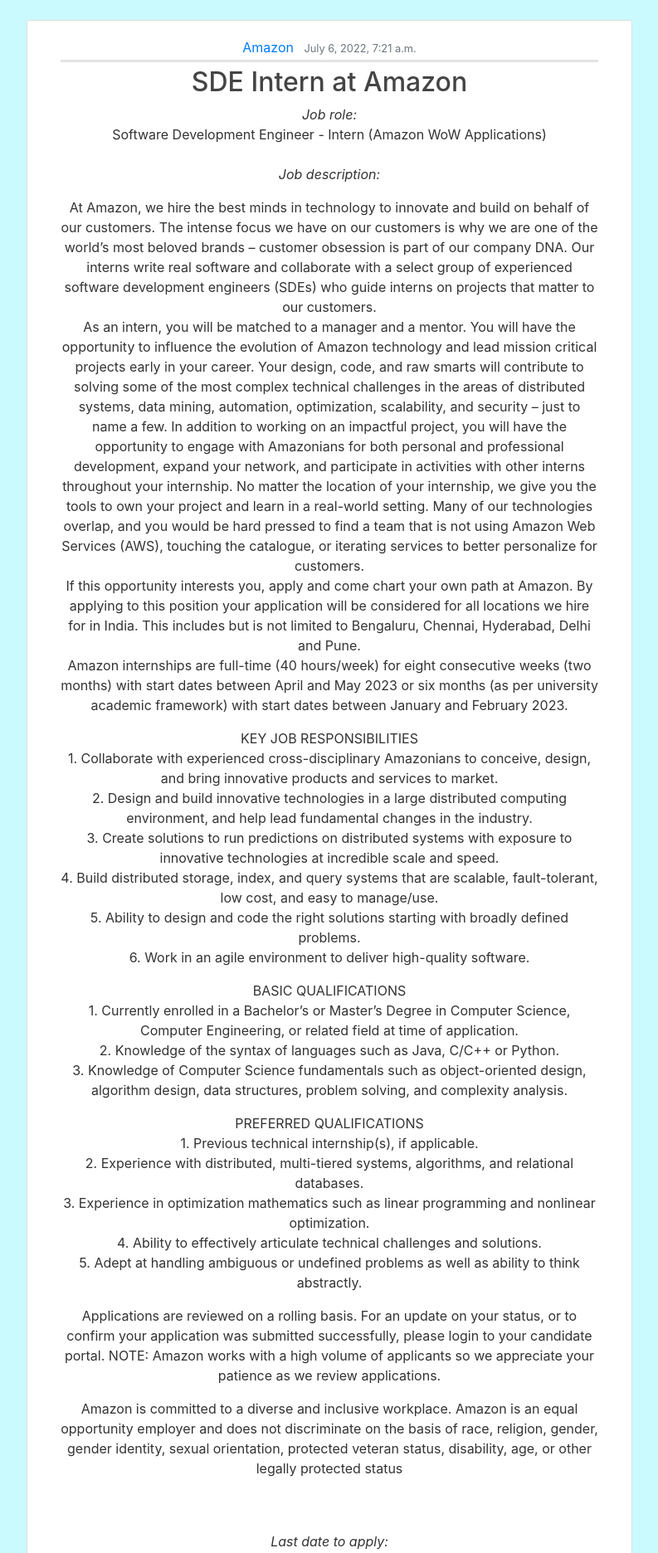
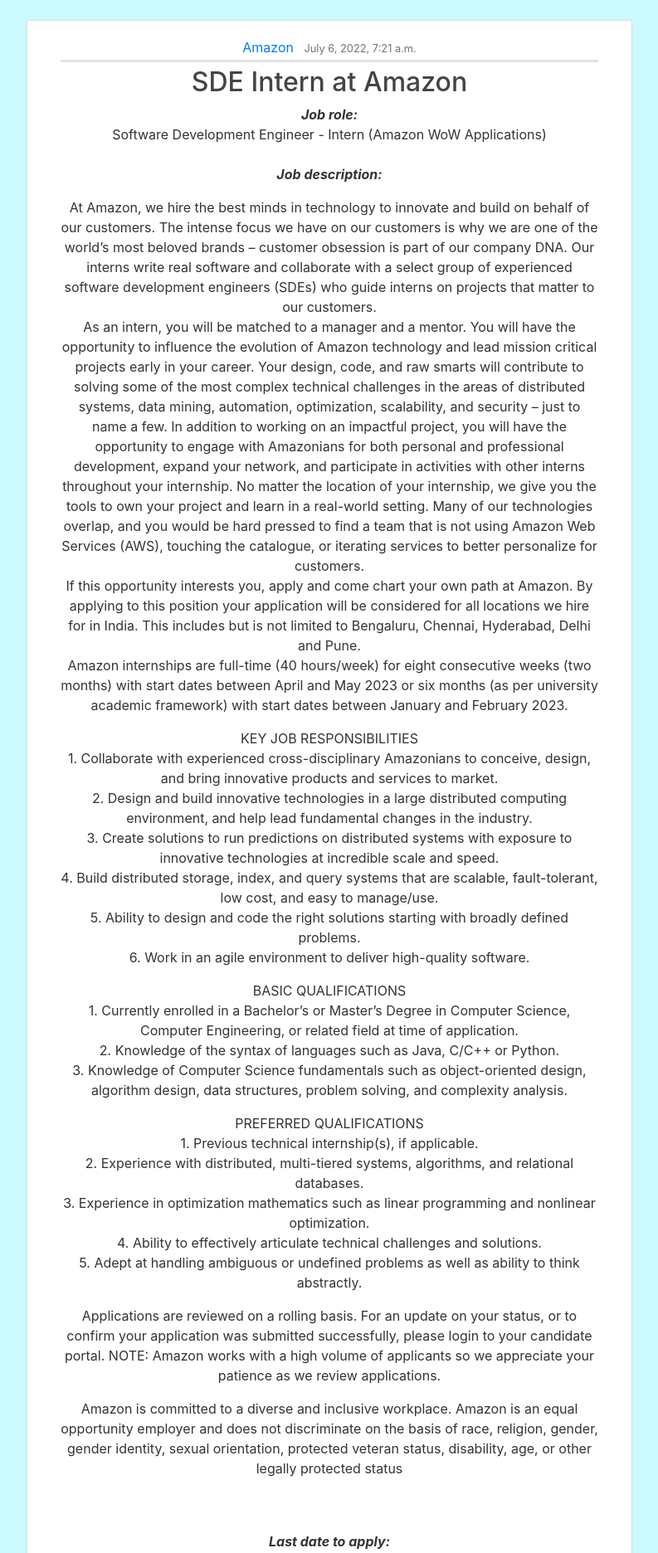
Before and after one commit to yukty2000/Placement_Cell_Website, a Django app: page /placementPosts/post/1/ in a window 1280 px wide. Shown: the part 56-1928 px from the top of the page at 83% size, without its empty margins (53-846 px from the left). Run offline with Django 3.2, Linux system fonts and the light colour scheme; a user stored in the database is signed in; data comes from the database, SQL or seed files in the repository; both versions use the stored data as it was after the commit; some libraries are stand-ins or nearby versions.

Commit message:
Modified post's detail view

```diff
--- a/home/static/home/main.css
+++ b/home/static/home/main.css
@@ -40,6 +40,8 @@
     border: 2px solid #dddddd;
     border-radius: 3px;
   }
+
+
 
   .old-content-section {
     background: #ffffff;
--- a/home/templates/home/base.html
+++ b/home/templates/home/base.html
@@ -9,6 +9,7 @@
         <!-- Bootstrap CSS -->
         <link rel="stylesheet" href="https://stackpath.bootstrapcdn.com/bootstrap/4.3.1/css/bootstrap.min.css" integrity="sha384-ggOyR0iXCbMQv3Xipma34MD+dH/1fQ784/j6cY/iJTQUOhcWr7x9JvoRxT2MZw1T" crossorigin="anonymous">
         <link rel="stylesheet" type="text/css" href="{% static 'home/main.css' %}">
+
         {% if title %}
             <title>{{title}}</title>
         {% else %}
@@ -47,7 +48,7 @@
                             {% endif %}
                         </div>
                         <!-- Navbar Right Side -->
-                        <div class="navbar-nav">
+                        <div class="navbar-nav me-auto">
                             {% if user.is_authenticated %}
                                 <a class="nav-item nav-link" href="{% url 'query-create' %}"><b>New Query</b></a>
                                 <a class="nav-item nav-link mr-4" href="{% url 'profile' %}"><b>{{user.profile}}</b></a>
--- a/placementPosts/templates/placementPosts/detailView.html
+++ b/placementPosts/templates/placementPosts/detailView.html
@@ -10,6 +10,8 @@
                 anchor.setAttribute("class", "btn btn-outline-secondary disabled");
                 anchor.setAttribute("style", "color: black;");
                 alert("Year of passing needed is {{post.yearOfpassing}}!");
+            }else{
+                window.open('{{post.applyingLink}}');
             }
        }
     </script>
@@ -22,15 +24,15 @@
             </div>
             <h2 class="article-title">{{ post.title }}</h2>
             <p>
-                <em>Job role: </em><br>{{ post.jobRole }}<br><br>
-                <em>Job description: </em><br>{{ post.description|linebreaks }}<br><br>
-                <em>Last date to apply: </em><br>{{post.lastDateToApply}}<br><br>
-                <em>Year of Passing: </em><br>{{post.yearOfpassing}}<br><br>
+                <em><b>Job role: </b></em><br>{{ post.jobRole }}<br><br>
+                <em><b>Job description: </b></em><br>{{ post.description|linebreaks }}<br><br>
+                <em><b>Last date to apply: </b></em><br>{{post.lastDateToApply}}<br><br>
+                <em><b>Year of Passing: </b></em><br>{{post.yearOfpassing}}<br><br>
             </p>
 
 
             <form action="{{post.applyingLink}}">
-                <input class="btn btn-outline-primary" type="submit" value="Apply Here" id="anchor" onclick="able()">
+                <input class="btn btn-outline-primary" type="button" value="Apply Here" id="anchor" onclick="able();">
             </form>
 
     </article>
```
Also changed, not shown: db.sqlite3, home/templates/home/home.html (line endings or trailing spaces).
